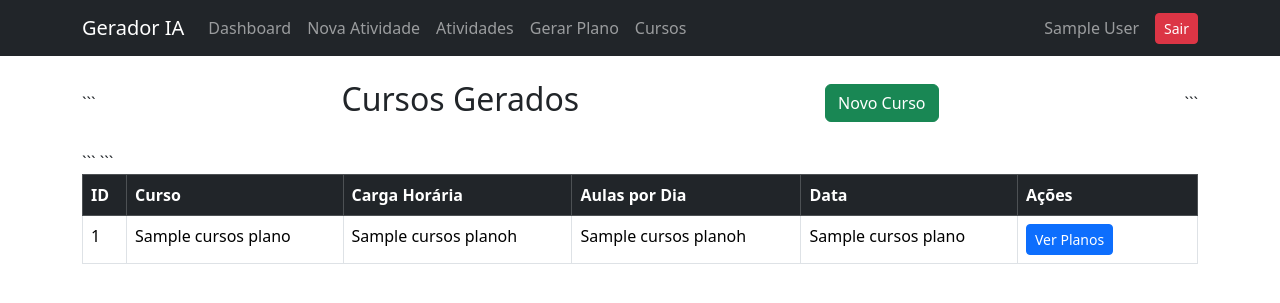
After one commit to ronanferreira-sudo/gerador-atividades, a Flask app: page /listar_cursos in a window 1280 px wide. The commit adds this page. Shown: the top 303 px of the page. Run offline with Flask 3, Linux system fonts and the light colour scheme; the visitor is signed in with stand-in values (Sample User, id 1); a database or web service that is not in the repository returns one stand-in record (values such as "Sample title").

Commit message:
melhorias no plano de aula, adição de templates e arquivos de atividades

````diff
--- a/app.py
+++ b/app.py
@@ -387,7 +387,7 @@ def dashboard():
 
 
 # =========================
-# PLANOS
+# PLANOS DE AULA
 # =========================
 @app.route("/planos", methods=["GET", "POST"])
 def planos():
@@ -398,18 +398,27 @@ def planos():
     if request.method == "POST":
 
         nome_curso = request.form["nome_curso"]
-        carga_horaria = request.form["carga_horaria"]
-        aulas_por_dia = request.form["aulas_por_dia"]
+        carga_horaria = int(request.form["carga_horaria"])
+        aulas_por_dia = int(request.form["aulas_por_dia"])
 
         arquivo = request.files["arquivo_pdf"]
 
         nome_arquivo = secure_filename(arquivo.filename)
 
-        caminho = os.path.join("uploads", nome_arquivo)
+        pasta_upload = "uploads"
+
+        if not os.path.exists(pasta_upload):
+            os.makedirs(pasta_upload)
+
+        caminho = os.path.join(pasta_upload, nome_arquivo)
 
         arquivo.save(caminho)
 
         print("PDF salvo!")
+
+        # =========================
+        # EXTRAIR TEXTO DO PDF
+        # =========================
 
         reader = PdfReader(caminho)
 
@@ -425,56 +434,83 @@ def planos():
         print("Texto extraído!")
         print("Quantidade de caracteres:", len(texto))
 
-        print("Enviando para IA...")
+        # =========================
+        # SALVAR CURSO
+        # =========================
 
-        plano_gerado = gerar_plano_aula(texto[:300], carga_horaria, aulas_por_dia)
-
-        print("IA respondeu!")
         cursor.execute(
             """
-    INSERT INTO planos_aula (
-        nome_curso,
-        carga_horaria,
-        aulas_por_dia,
-        plano_gerado,
-        usuario_id
-    )
-    VALUES (%s,%s,%s,%s,%s)
-""",
-            (
+            INSERT INTO cursos_plano (
                 nome_curso,
                 carga_horaria,
                 aulas_por_dia,
-                plano_gerado,
-                session["usuario_id"],
-            ),
+                usuario_id
+            )
+            VALUES (%s,%s,%s,%s)
+            RETURNING id
+        """,
+            (nome_curso, carga_horaria, aulas_por_dia, session["usuario_id"]),
         )
 
-        cursor.execute(
-            """
-            INSERT INTO planos_curso (
-                nome_curso,
-                carga_horaria,
-                aulas_por_dia,
-                arquivo_pdf,
-                texto_extraido,
-                usuario_id
+        curso_id = cursor.fetchone()[0]
+
+        print("Curso salvo!")
+
+        # =========================
+        # GERAR PLANO COM IA
+        # =========================
+
+        print("Enviando para IA...")
+
+        plano_gerado = gerar_plano_aula(texto[:1000], carga_horaria, aulas_por_dia)
+
+        print("IA respondeu!")
+
+        # =========================
+        # SEPARAR DIAS
+        # =========================
+
+        planos = plano_gerado.split("### DIA")
+
+        print("Planos encontrados:", len(planos))
+
+        # =========================
+        # SALVAR CADA DIA
+        # =========================
+
+        for plano in planos:
+
+            plano = plano.strip()
+
+            if not plano:
+                continue
+
+            linhas = plano.split("\n")
+
+            try:
+                dia = int(linhas[0].strip())
+            except:
+                dia = 0
+
+            cursor.execute(
+                """
+                INSERT INTO planos_aula (
+                    curso_id,
+                    dia,
+                    tema,
+                    plano_gerado,
+                    usuario_id
+                )
+                VALUES (%s,%s,%s,%s,%s)
+            """,
+                (curso_id, dia, f"Plano Dia {dia}", plano, session["usuario_id"]),
             )
-            VALUES (%s,%s,%s,%s,%s,%s)
-        """,
-            (
-                nome_curso,
-                carga_horaria,
-                aulas_por_dia,
-                nome_arquivo,
-                texto,
-                session["usuario_id"],
-            ),
-        )
 
         conexao.commit()
 
-        return redirect("/listar_planos")
+        print("Planos salvos no banco!")
+
+        return redirect("/listar_cursos")
 
     return render_template("planos.html")
 
@@ -514,7 +550,7 @@ def listar_planos():
 
 
 # =========================
-# LISTAR PLANOS
+# VISUALIZAR PLANOS
 # =========================
 
 
@@ -525,14 +561,72 @@ def visualizar_plano(id):
         """
         SELECT *
         FROM planos_aula
-        WHERE id=%s
+        WHERE id = %s
     """,
         (id,),
     )
 
     plano = cursor.fetchone()
 
-    return render_template("listar_planos.html", plano=plano)
+    return render_template("visualizar_plano.html", plano=plano)
+
+
+# =========================
+# LISTAR CURSOS
+# =========================
+@app.route("/listar_cursos")
+def listar_cursos():
+
+    if "usuario_id" not in session:
+        return redirect("/login")
+
+    if session["perfil"] == "admin":
+
+        cursor.execute("""
+            SELECT *
+            FROM cursos_plano
+            ORDER BY id DESC
+        """)
+
+    else:
+
+        cursor.execute(
+            """
+            SELECT *
+            FROM cursos_plano
+            WHERE usuario_id = %s
+            ORDER BY id DESC
+        """,
+            (session["usuario_id"],),
+        )
+
+    cursos = cursor.fetchall()
+
+    return render_template("listar_cursos.html", cursos=cursos)
+
+
+# =========================
+# VISUALIZAR CURSO
+# =========================
+@app.route("/curso/<int:curso_id>")
+def visualizar_curso(curso_id):
+
+    if "usuario_id" not in session:
+        return redirect("/login")
+
+    cursor.execute(
+        """
+        SELECT *
+        FROM planos_aula
+        WHERE curso_id = %s
+        ORDER BY dia
+    """,
+        (curso_id,),
+    )
+
+    planos = cursor.fetchall()
+
+    return render_template("planos_curso.html", planos=planos, curso_id=curso_id)
 
 
 # =========================
--- /dev/null
+++ b/templates/base.html
@@ -0,0 +1,92 @@
+<!DOCTYPE html>
+<html lang="pt-br">
+
+<head>
+    <meta charset="UTF-8">
+    <meta name="viewport" content="width=device-width, initial-scale=1">
+
+    <title>{% block titulo %}Gerador IA{% endblock %}</title>
+
+    <link href="https://cdn.jsdelivr.net/npm/bootstrap@5.3.7/dist/css/bootstrap.min.css" rel="stylesheet">
+</head>
+
+<body>
+
+<nav class="navbar navbar-expand-lg navbar-dark bg-dark">
+
+    <div class="container">
+
+        <a class="navbar-brand" href="/dashboard">
+            Gerador IA
+        </a>
+
+        <button class="navbar-toggler"
+                type="button"
+                data-bs-toggle="collapse"
+                data-bs-target="#menu">
+
+            <span class="navbar-toggler-icon"></span>
+
+        </button>
+
+        <div class="collapse navbar-collapse" id="menu">
+
+            <ul class="navbar-nav me-auto">
+
+                <li class="nav-item">
+                    <a class="nav-link" href="/dashboard">
+                        Dashboard
+                    </a>
+                </li>
+
+                <li class="nav-item">
+                    <a class="nav-link" href="/">
+                        Nova Atividade
+                    </a>
+                </li>
+
+                <li class="nav-item">
+                    <a class="nav-link" href="/atividades">
+                        Atividades
+                    </a>
+                </li>
+
+                <li class="nav-item">
+                    <a class="nav-link" href="/planos">
+                        Gerar Plano
+                    </a>
+                </li>
+
+                <li class="nav-item">
+                    <a class="nav-link" href="/listar_cursos">
+                        Cursos
+                    </a>
+                </li>
+
+            </ul>
+
+            <span class="navbar-text me-3">
+                {{ session['nome'] }}
+            </span>
+
+            <a class="btn btn-danger btn-sm" href="/logout">
+                Sair
+            </a>
+
+        </div>
+
+    </div>
+
+</nav>
+
+<div class="container mt-4">
+
+    {% block conteudo %}
+    {% endblock %}
+
+</div>
+
+<script src="https://cdn.jsdelivr.net/npm/bootstrap@5.3.7/dist/js/bootstrap.bundle.min.js"></script>
+
+</body>
+</html>
--- /dev/null
+++ b/templates/listar_cursos.html
@@ -0,0 +1,94 @@
+{% extends 'base.html' %}
+
+{% block titulo %}
+Cursos Gerados
+{% endblock %}
+
+{% block conteudo %}
+
+<div class="d-flex justify-content-between align-items-center mb-4">
+
+```
+<h2>
+    Cursos Gerados
+</h2>
+
+<a href="/planos" class="btn btn-success">
+    Novo Curso
+</a>
+```
+
+</div>
+
+<table class="table table-bordered table-hover">
+
+```
+<thead class="table-dark">
+
+    <tr>
+
+        <th>ID</th>
+
+        <th>Curso</th>
+
+        <th>Carga Horária</th>
+
+        <th>Aulas por Dia</th>
+
+        <th>Data</th>
+
+        <th width="180">
+            Ações
+        </th>
+
+    </tr>
+
+</thead>
+
+<tbody>
+
+    {% for curso in cursos %}
+
+    <tr>
+
+        <td>
+            {{ curso[0] }}
+        </td>
+
+        <td>
+            {{ curso[1] }}
+        </td>
+
+        <td>
+            {{ curso[2] }}h
+        </td>
+
+        <td>
+            {{ curso[3] }}h
+        </td>
+
+        <td>
+            {{ curso[5] }}
+        </td>
+
+        <td>
+
+            <a href="/curso/{{ curso[0] }}"
+               class="btn btn-primary btn-sm">
+
+                Ver Planos
+
+            </a>
+
+        </td>
+
+    </tr>
+
+    {% endfor %}
+
+</tbody>
+```
+
+</table>
+
+{% endblock %}
````
Also changed, not shown: ia/plano_aula.py (+19 -2 lines), templates/listar_planos.html (+19 -10 lines), templates/planos_curso.html (added, +52 -0 lines), templates/visualizar_plano.html (added, +23 -0 lines), 5 other files.
